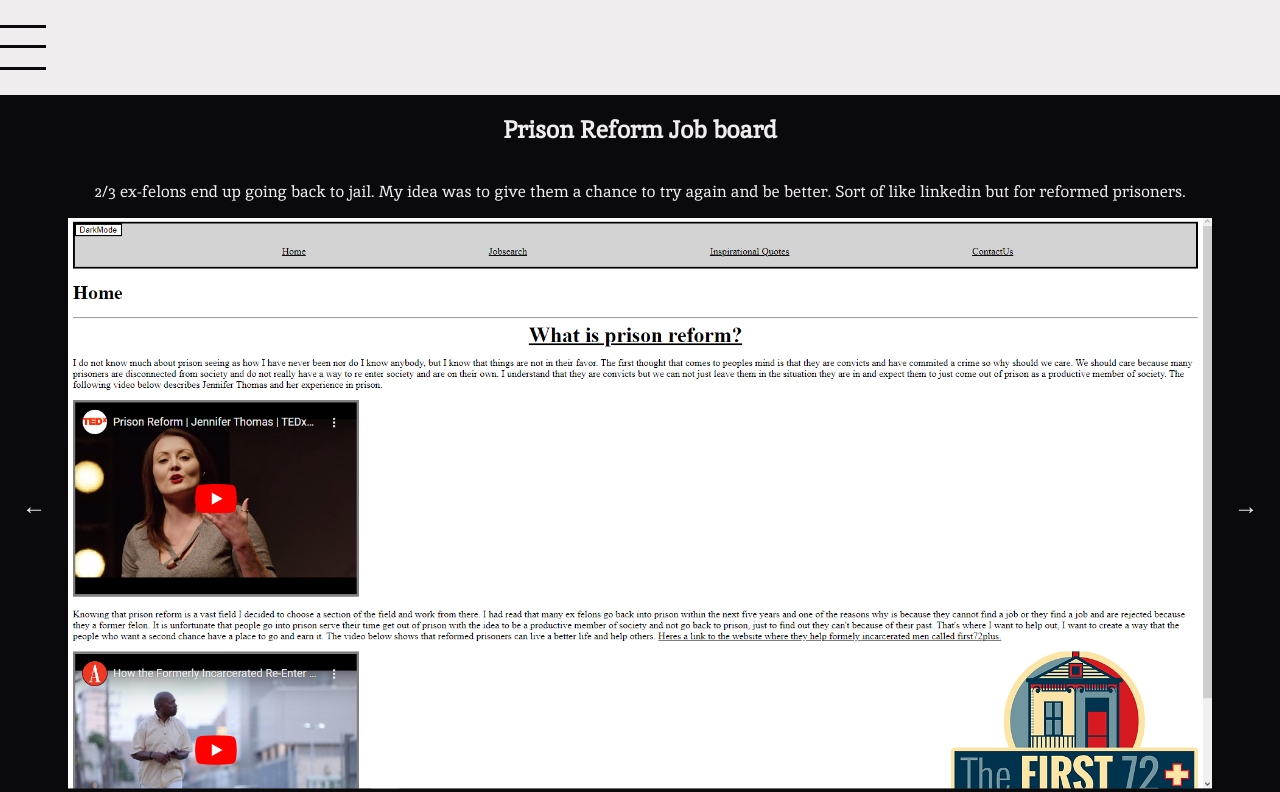
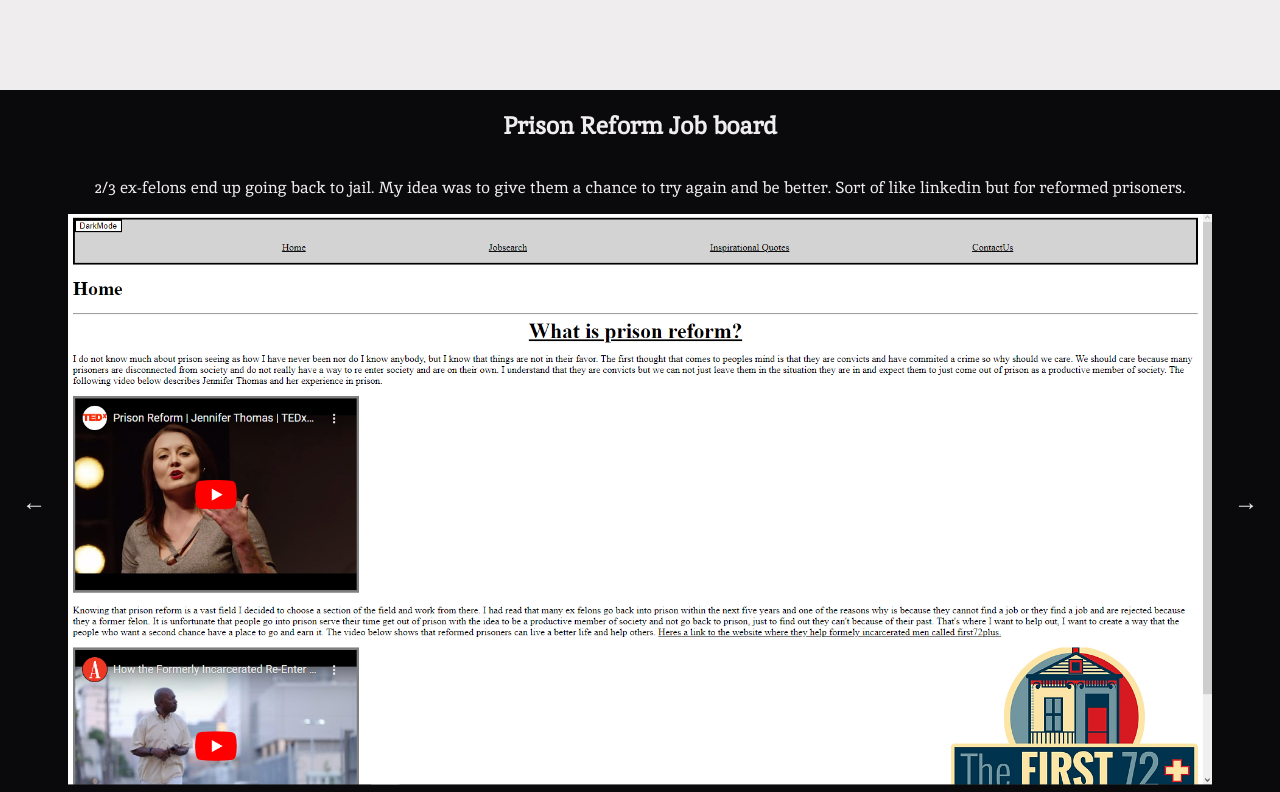
Before and after one commit to ChristopherB91/portfolio, a React (Vite) app: page /Projects in a window 1280 px wide. Shown: the top 792 px of the page. Built offline with nearby package versions, Linux system fonts and the light colour scheme.

Commit message:
added desktop display for nav

```diff
--- a/src/App.css
+++ b/src/App.css
@@ -155,6 +155,20 @@ svg:not(.active) #line3 {
   to {
     transform: translate(0, 43.5px);
     transform: skewY(0deg);
+  }
+}
+
+@media screen and (min-width: 426px) {
+  nav {
+    justify-content: space-evenly;
+  }
+
+  nav svg {
+    display: none;
+  }
+
+  nav:not(.active) .tab {
+    animation: tabExt 0.2s ease-in-out forwards;
   }
 }
 
```
